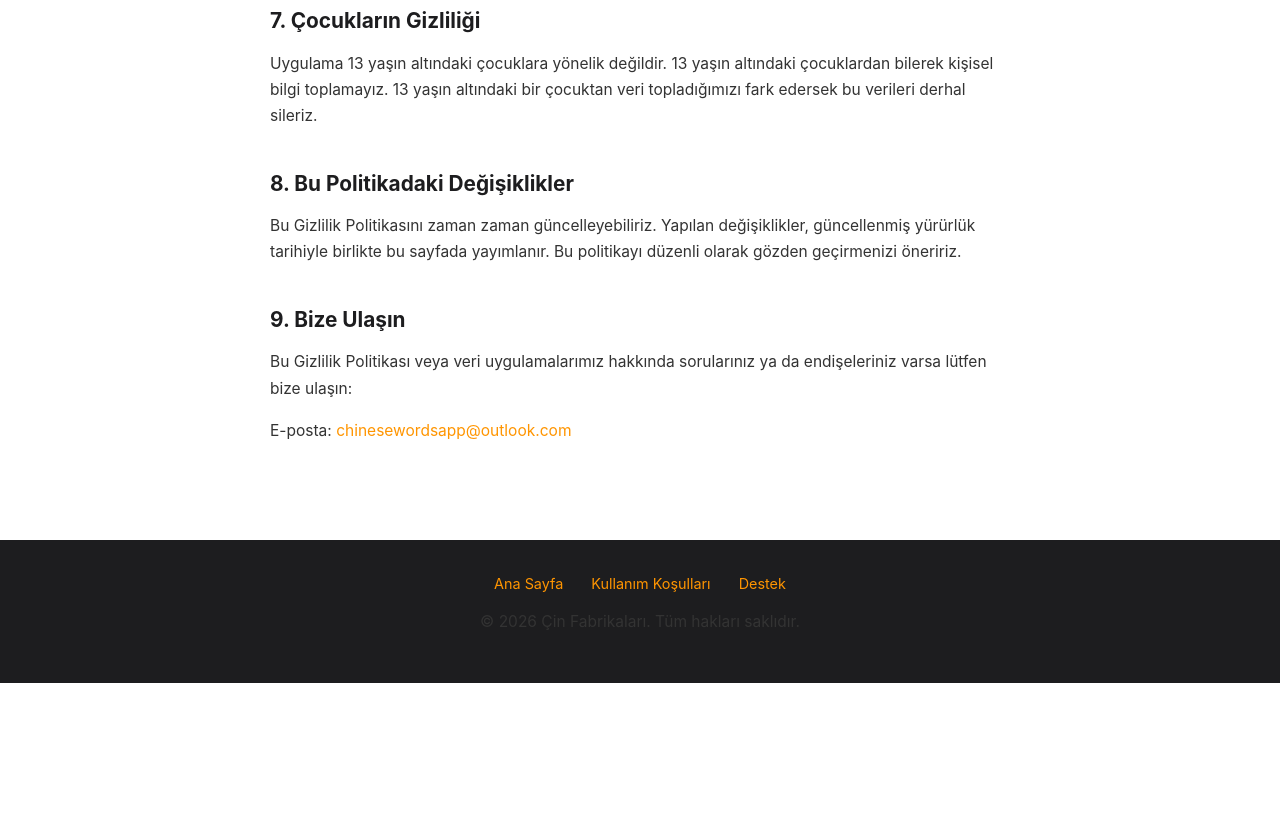
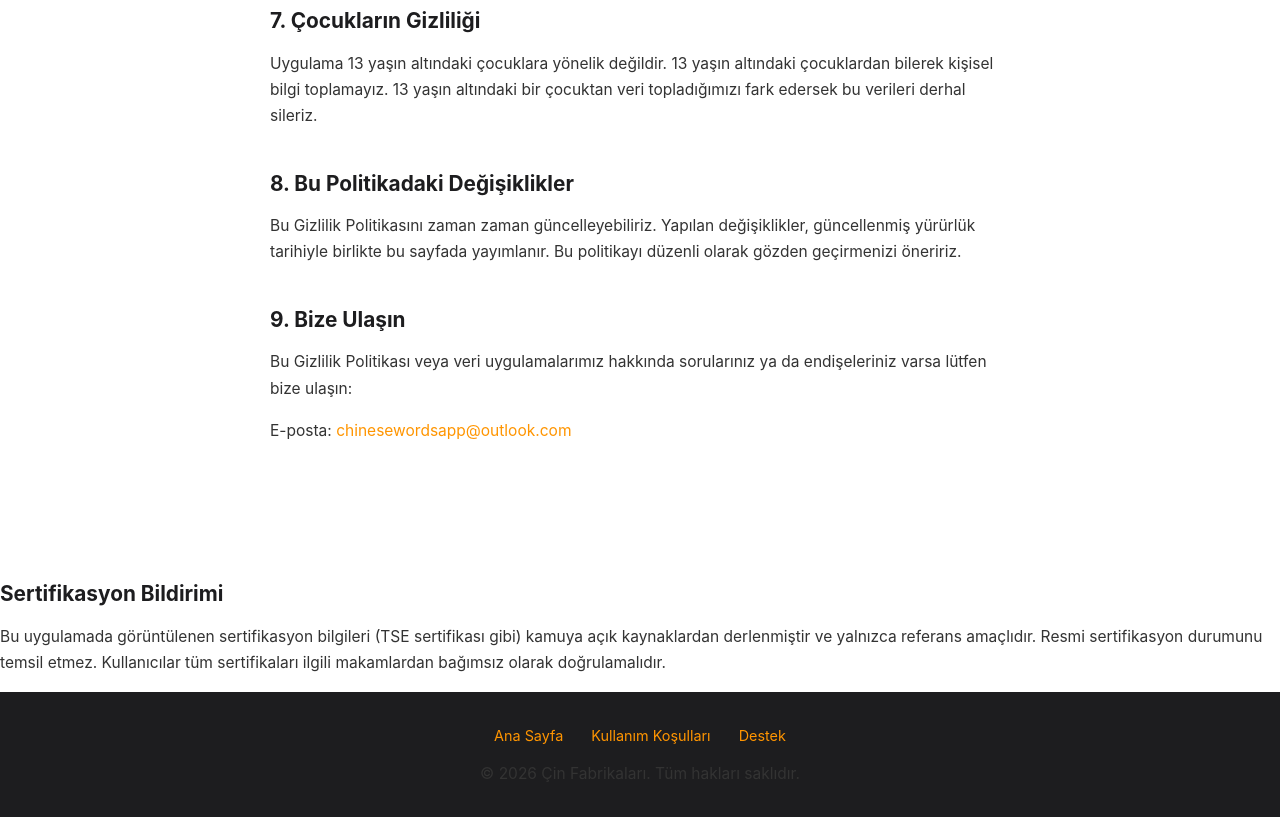
Before and after one commit to baigouda/tur-factory-support, a plain HTML site: page privacy.html in a window 1280 px wide. Shown: the part 2466-3283 px from the top of the page. Before the commit the page ends 3149 px from the top, so only its background shows below. Drawn offline with Linux system fonts and the light colour scheme.

Commit message:
Update content for App Store submission

```diff
--- a/privacy.html
+++ b/privacy.html
@@ -101,6 +101,10 @@
     <p>E-posta: <a href="mailto:chinesewordsapp@outlook.com">chinesewordsapp@outlook.com</a></p>
 </div>
 
+
+    <h2>Sertifikasyon Bildirimi</h2>
+    <p>Bu uygulamada görüntülenen sertifikasyon bilgileri (TSE sertifikası gibi) kamuya açık kaynaklardan derlenmiştir ve yalnızca referans amaçlıdır. Resmi sertifikasyon durumunu temsil etmez. Kullanıcılar tüm sertifikaları ilgili makamlardan bağımsız olarak doğrulamalıdır.</p>
+
 <footer>
     <div class="links">
         <a href="index.html">Ana Sayfa</a>
```
Also changed, not shown: support.html (+1 -0 lines).
